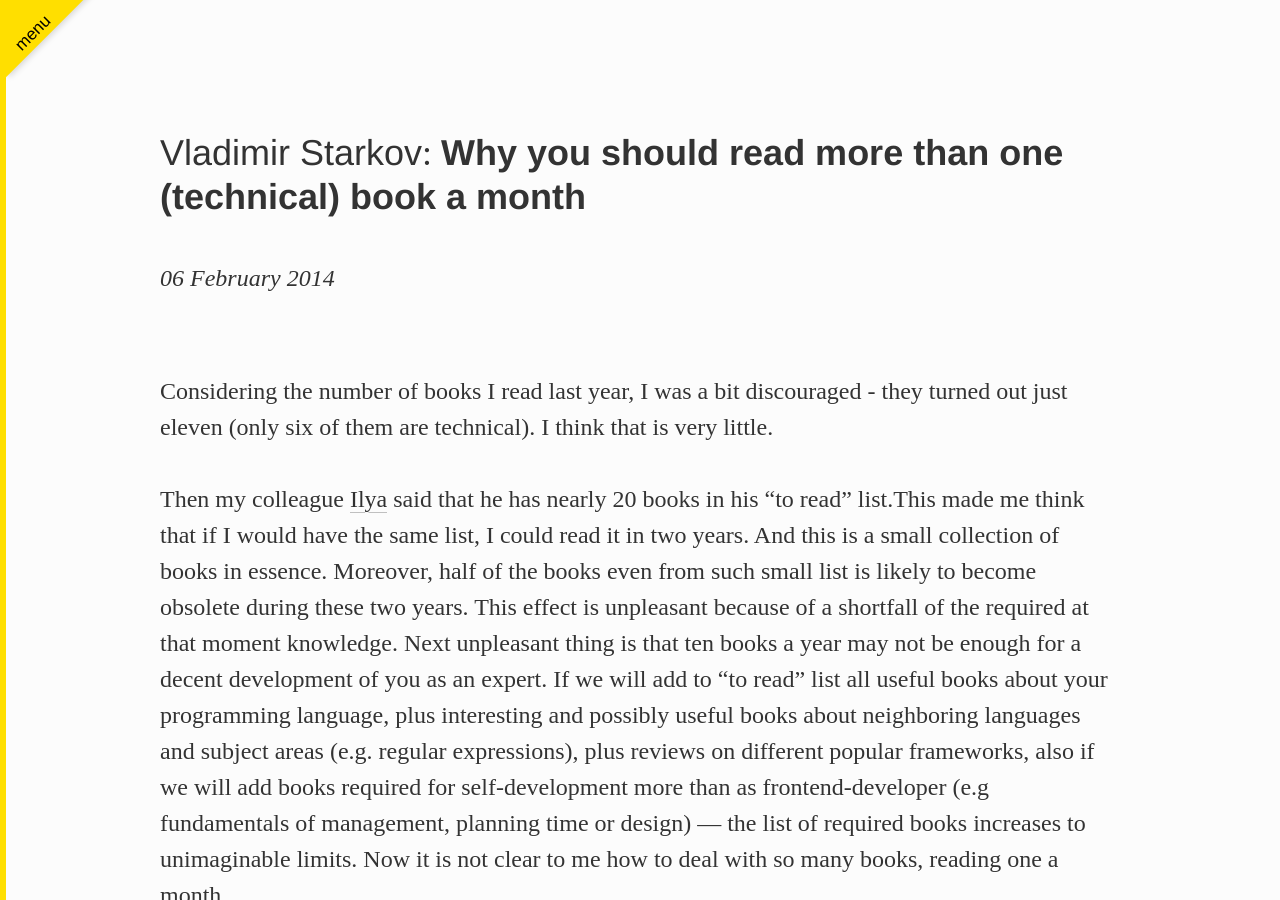
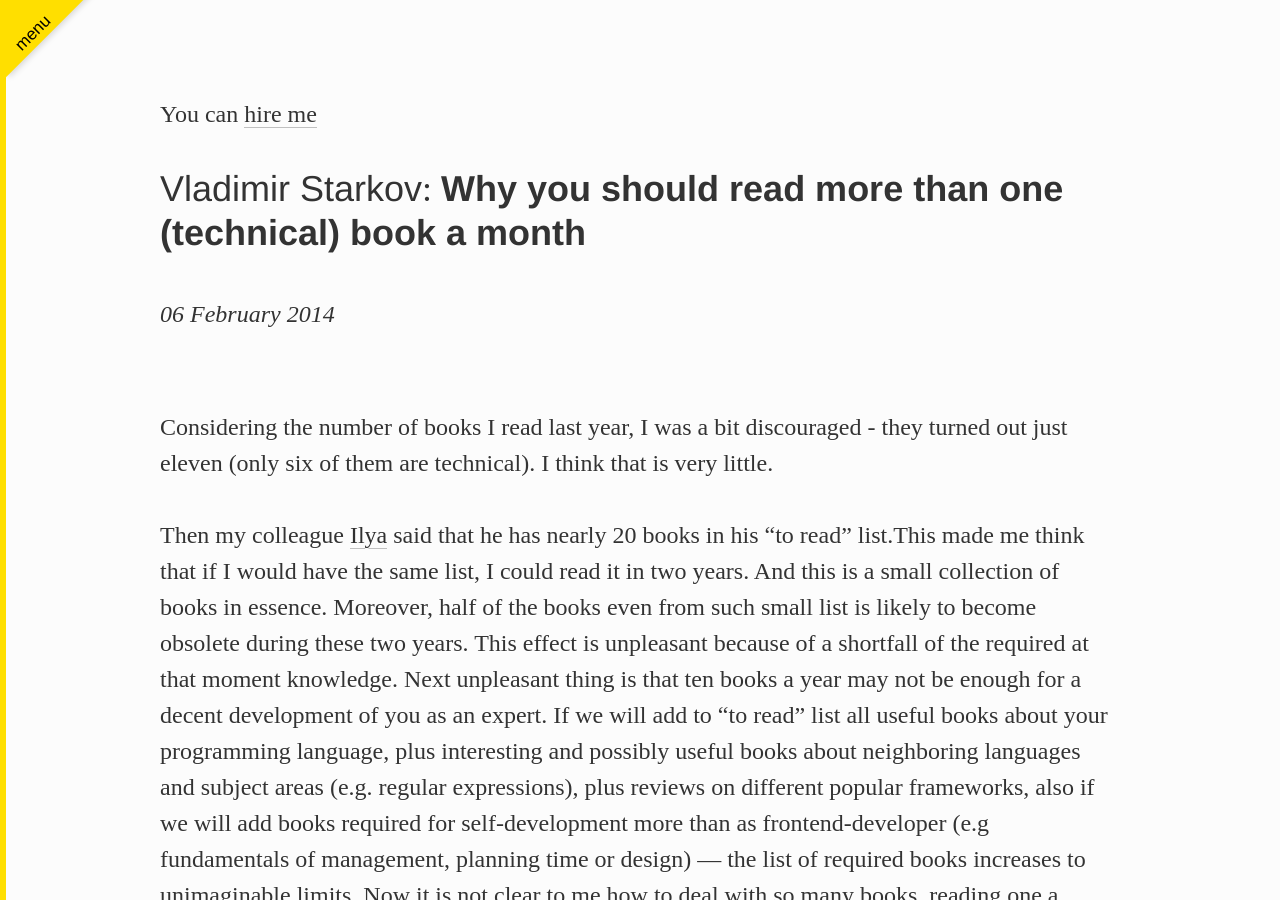
Before and after one commit to iamstarkov/vstarkov.com, a Jekyll site: the page built from index.html, in a window 1280 px wide and 900 px high. Built offline with Jekyll 4.4.1, drawn with Linux system fonts in a browser that asks for light colours; comment, search, counter and statistics services are not loaded.

Commit message:
add note about availability

```diff
--- a/_layouts/default.html
+++ b/_layouts/default.html
@@ -20,6 +20,9 @@
 
 	<div class="container"  role="main">
 	    <div class="content">
+				<div>
+					You can <a class="styled-link" href="http://matmuchrapna.github.io/cv/">hire me</a>
+				</div>
 			{{ content }}
 		</div>
 	</div>
```
